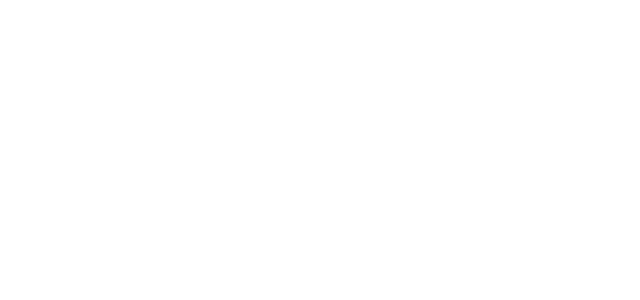
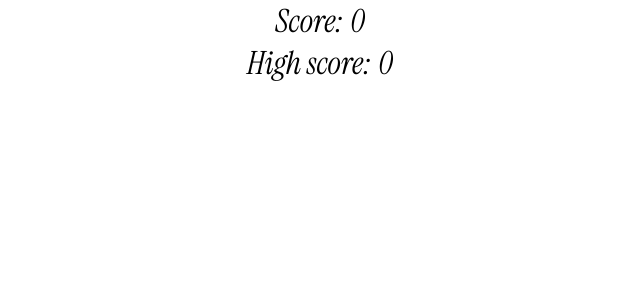
Before and after one commit to Confucii/memory-card, a React (Create React App) app: page / in a window 1280 px wide. Shown: the top 300 px of the page, without its empty margins (320-960 px from the left). Built offline with nearby package versions, Linux system fonts and the light colour scheme.

Commit message:
Create components and styles

```diff
--- a/src/components/App.js
+++ b/src/components/App.js
@@ -1,5 +1,10 @@
 import "../styles/App.css";
+import Game from "./Game";
 
 export default function App() {
-  return <div className="App"></div>;
+  return (
+    <div className="App">
+      <Game />
+    </div>
+  );
 }
--- /dev/null
+++ b/src/components/Card.js
@@ -0,0 +1,5 @@
+import "../styles/Card.css";
+
+export default function Card() {
+  return <div className="Card"></div>;
+}
--- /dev/null
+++ b/src/components/CardHolder.js
@@ -0,0 +1,5 @@
+import "../styles/CardHolder.css";
+
+export default function CardHolder() {
+  return <div className="Card-Holder"></div>;
+}
--- /dev/null
+++ b/src/components/Game.js
@@ -0,0 +1,17 @@
+import "../styles/Game.css";
+import { useState } from "react";
+import ScoreHolder from "./ScoreHolder";
+import CardHolder from "./CardHolder";
+
+export default function Game() {
+  const [score, setScore] = useState(0);
+  const [highScore, setHighScore] = useState(0);
+
+  return (
+    <div className="Game">
+      <ScoreHolder string="Score" score={score} />
+      <ScoreHolder string="High score" score={highScore} />
+      <CardHolder />
+    </div>
+  );
+}
--- /dev/null
+++ b/src/components/ScoreHolder.js
@@ -0,0 +1,5 @@
+import "../styles/ScoreHolder.css";
+
+export default function ScoreHolder({ string, score }) {
+  return <div className="Score-Holder">{`${string}: ${score}`}</div>;
+}
--- a/src/styles/index.css
+++ b/src/styles/index.css
@@ -1,13 +1,24 @@
+@import url("https://fonts.googleapis.com/css2?family=Instrument+Serif:ital@1&display=swap");
+
+* {
+  padding: 0;
+  margin: 0;
+  box-sizing: border-box;
+  font-family: inherit;
+}
+
+html {
+  font-size: 32px;
+}
+
 body {
   margin: 0;
-  font-family: -apple-system, BlinkMacSystemFont, 'Segoe UI', 'Roboto', 'Oxygen',
-    'Ubuntu', 'Cantarell', 'Fira Sans', 'Droid Sans', 'Helvetica Neue',
-    sans-serif;
+  font-family: "Instrument Serif", serif;
   -webkit-font-smoothing: antialiased;
   -moz-osx-font-smoothing: grayscale;
 }
 
 code {
-  font-family: source-code-pro, Menlo, Monaco, Consolas, 'Courier New',
+  font-family: source-code-pro, Menlo, Monaco, Consolas, "Courier New",
     monospace;
 }
```
Also changed, not shown: src/components/cards.js (added, +29 -0 lines), src/styles/Card.css (added), src/styles/CardHolder.css (added), src/styles/Game.css (added), src/styles/ScoreHolder.css (added).
